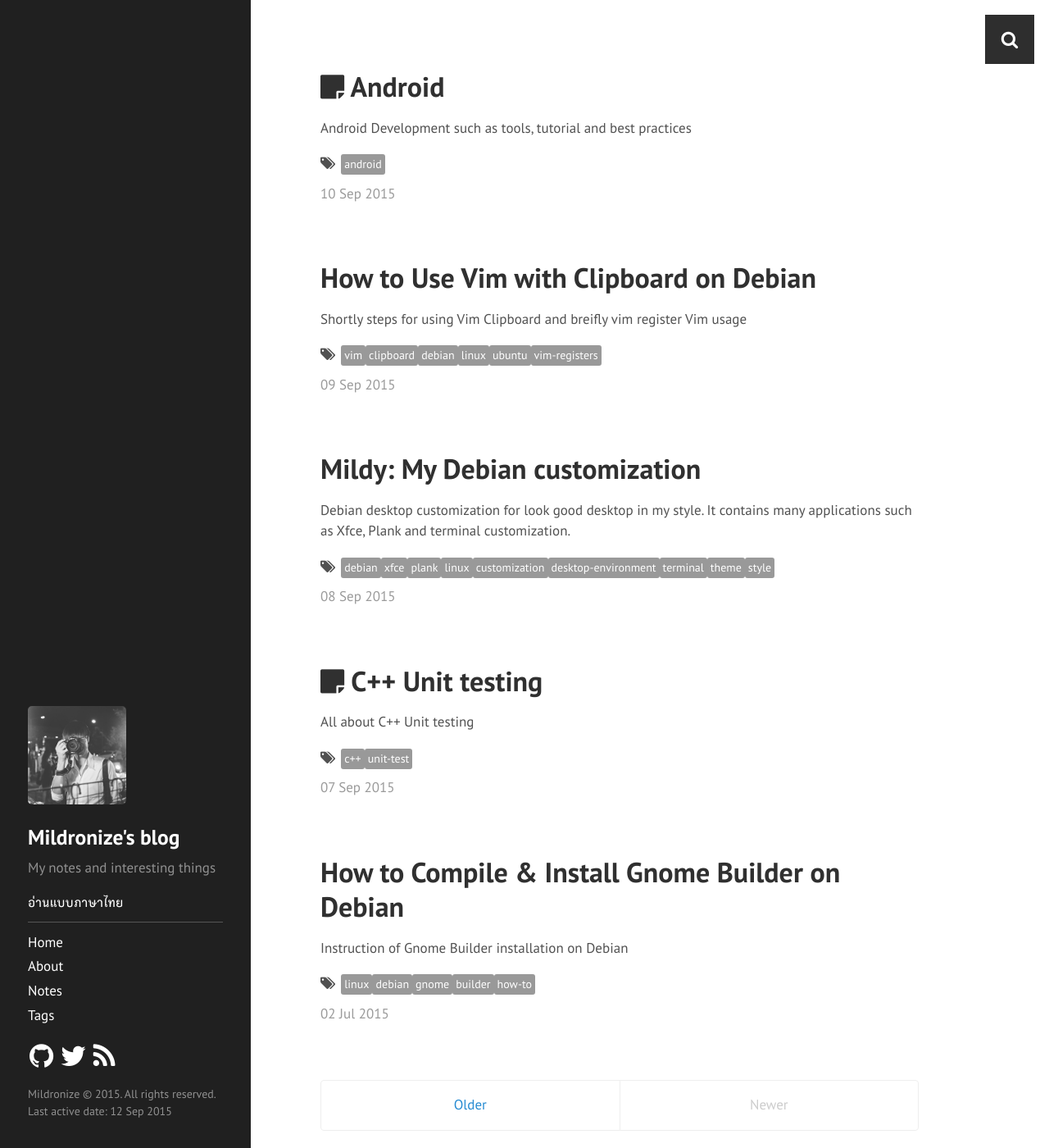
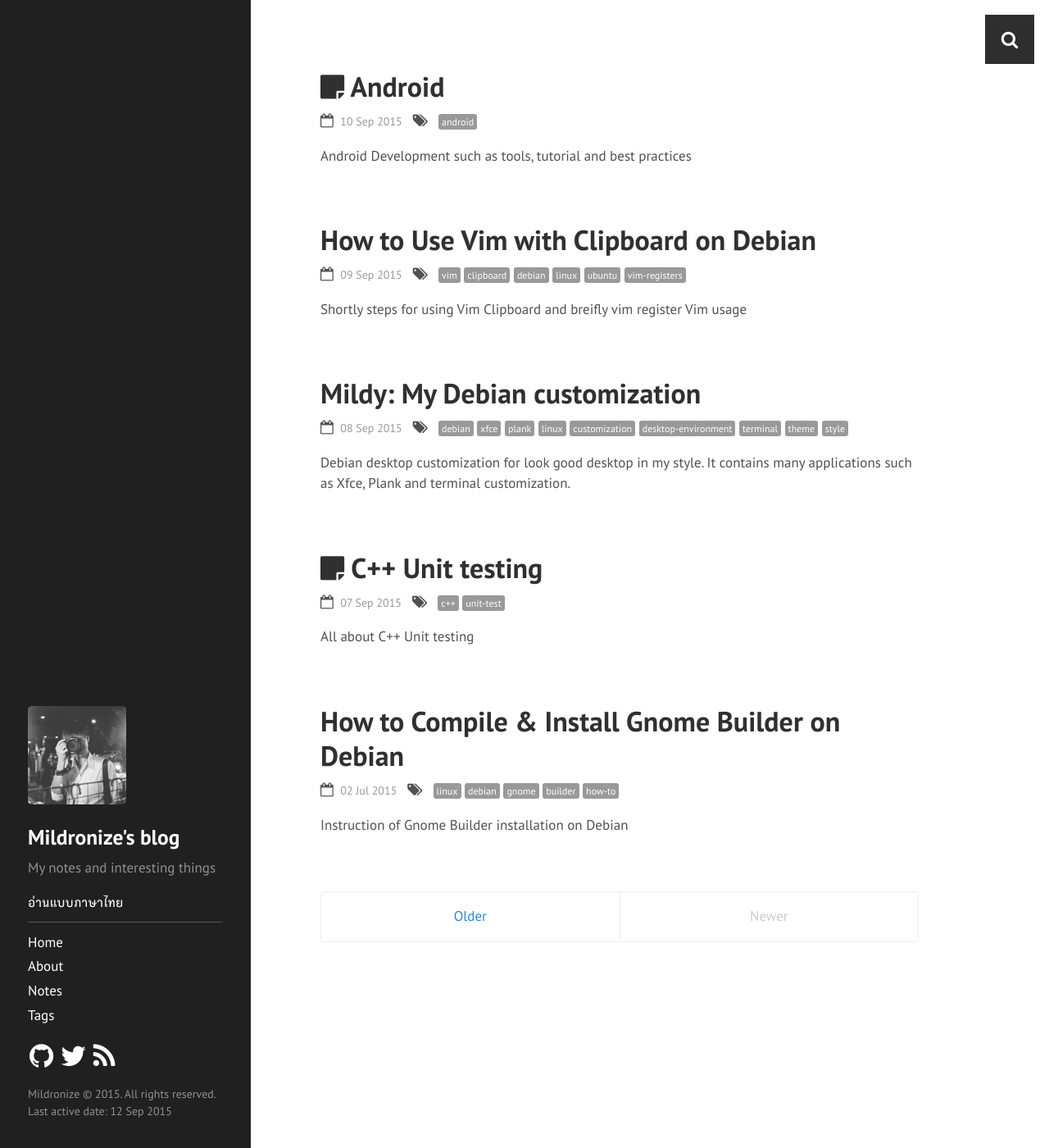
Before and after one commit to mildronize/blog-jekyll, a Jekyll site: the page built from index.html, in a window 1280 px wide and 1400 px high. Shown: the whole window at 82% size. Built offline with Jekyll 4.4.1, drawn with Linux system fonts in a browser that asks for light colours; Markdown is read by kramdown in place of the engine named in the settings; the list of posts is cut into pages by our own code.

Commit message:
update template and fix bug

```diff
--- a/_includes/head.html
+++ b/_includes/head.html
@@ -27,6 +27,7 @@
     <link rel="stylesheet" href="{{ site.baseurl }}/public/css/boon-font.css">
     <link rel="stylesheet" href="{{ site.baseurl }}/public/css/mildronize.css">
     <link rel="stylesheet" href="http://fonts.googleapis.com/css?family=PT+Sans:400,400italic,700|Abril+Fatface">
+
     <!-- Search bar -->
     <link rel="stylesheet" href="{{ site.baseurl }}/public/css/expanding-search-bar.css">
 
--- a/index.html
+++ b/index.html
@@ -13,17 +13,23 @@
             {{ post.title }}
           </a>
         </h1>
+        <p style="marign-top:0;">
+          <i class="icon fa fa-calendar-o"></i><span class="post-date">{{ post.date | date_to_string }}</span>
+          <i class="icon fa fa-tags"></i>
+          {% comment %} <p class="entry-tags"> {% endcomment %}
+            {% for tag in post.tags %}
+              <span class="label"><a href="{{ site.url }}{{ site.baseurl }}/tags/#{{ tag | cgi_escape }}" title="Pages tagged {{ tag }}" rel="tag">{{ tag }}</a></span>
+              {% comment %} {% unless forloop.last %} {% endunless %} {% endcomment %}
+            {% endfor %}
+          {% comment %} </p> {% endcomment %}
+        </p>
         {% if post.image != null %}<p><img src="{{ site.baseurl }}/{{ post.image }}"></p>{% endif %}
-        <p>
+        {% comment %} <p> {% endcomment %}
             {% if post.home != null %}<a class="pure-button button-small" href="{{ post.home }}"><i class="fa fa-home"></i>Home</a>{% endif %}
             {% if post.demo != null %}<a class="pure-button button-small" href="{{ post.demo }}"><i class="fa fa-play"></i>Demo</a>{% endif %}
             {% if post.source != null %}<a class="pure-button button-small" href="{{ post.source }}"><i class="fa fa-code"></i>Source code</a>{% endif %}
-        </p>
+        {% comment %} </p> {% endcomment %}
         <p>{{ post.description }}</p>
-
-        <i class="fa fa-tags"></i><p class="entry-tags">{% for tag in post.tags %}<div class="label"><a href="{{ site.url }}{{ site.baseurl }}/tags/#{{ tag | cgi_escape }}" title="Pages tagged {{ tag }}" rel="tag">{{ tag }}</a></div>{% unless forloop.last %} {% endunless %}{% endfor %}</p>
-        <!-- {{ post.content }} -->
-        <span class="post-date">{{ post.date | date_to_string }}</span>
       </div>
   {% endfor %}
 </div>
--- a/public/css/mildronize.css
+++ b/public/css/mildronize.css
@@ -70,17 +70,23 @@
   display: inline-block;
   margin: 0px;
 }
+
+.icon{
+  margin: 0 0.5rem 0 0;;
+  padding: 0px;
+}
+
 .entry-tags{
   display: inline;
-  margin-left:7px;
+  /* margin-left:7px; */
 }
 
 .label {
   background-color: #999;
   padding: 2px 4px;
   border-radius: 3px;
-  display: inline-block;
-  font-size: 14px;
+  display: inline;
+  font-size: 12px;
   margin: 2px 0px;
 }
 
--- a/public/css/poole.css
+++ b/public/css/poole.css
@@ -151,6 +151,8 @@
 code,
 pre {
   font-family: Menlo, Monaco, "Courier New", monospace;
+  overflow-y: hidden;
+  overflow-x: auto;
 }
 code {
   padding: .25em .5em;
@@ -167,9 +169,9 @@
   font-size: .8rem;
   line-height: 1.4;
   white-space: pre;
-  white-space: pre-wrap;
-  word-break: break-all;
-  word-wrap: break-word;
+  /* white-space: pre-wrap; */
+  /* word-break: break-all; */
+  /* word-wrap: break-word; */
   background-color: #f9f9f9;
 }
 pre code {
@@ -347,10 +349,12 @@
 
 /* Meta data line below post title */
 .post-date {
-  display: block;
+  /* display: block; */
   margin-top: -.5rem;
   margin-bottom: 1rem;
+  margin-right: 0.5rem;
   color: #9a9a9a;
+  font-size: 14px;
 }
 
 /* Related posts */
```
Also changed, not shown: _layouts/post.html (+2 -10 lines), _layouts/showcase.html (+4 -11 lines).
